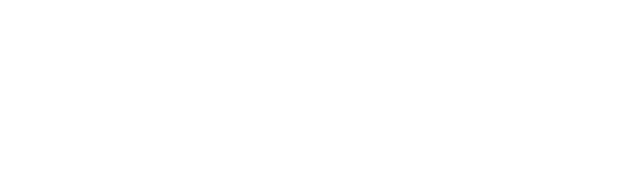
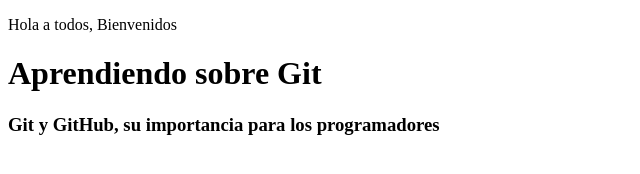
Before and after one commit to OBF123/MyFirstGit, a plain HTML site: page index.html in a window 1280 px wide. Shown: the whole page, without its empty margins (0-640 px from the left). Drawn offline with Linux system fonts and the light colour scheme.

Commit message:
Mas texto en html

```diff
--- a/index.html
+++ b/index.html
@@ -7,5 +7,11 @@
 </head>
 <body>
 
+    <p>Hola a todos, Bienvenidos</p>
+
+    <h1> Aprendiendo sobre Git</h1>
+
+    <h3>Git y GitHub, su importancia para los programadores</h3>
+
 </body>
 </html>
```
